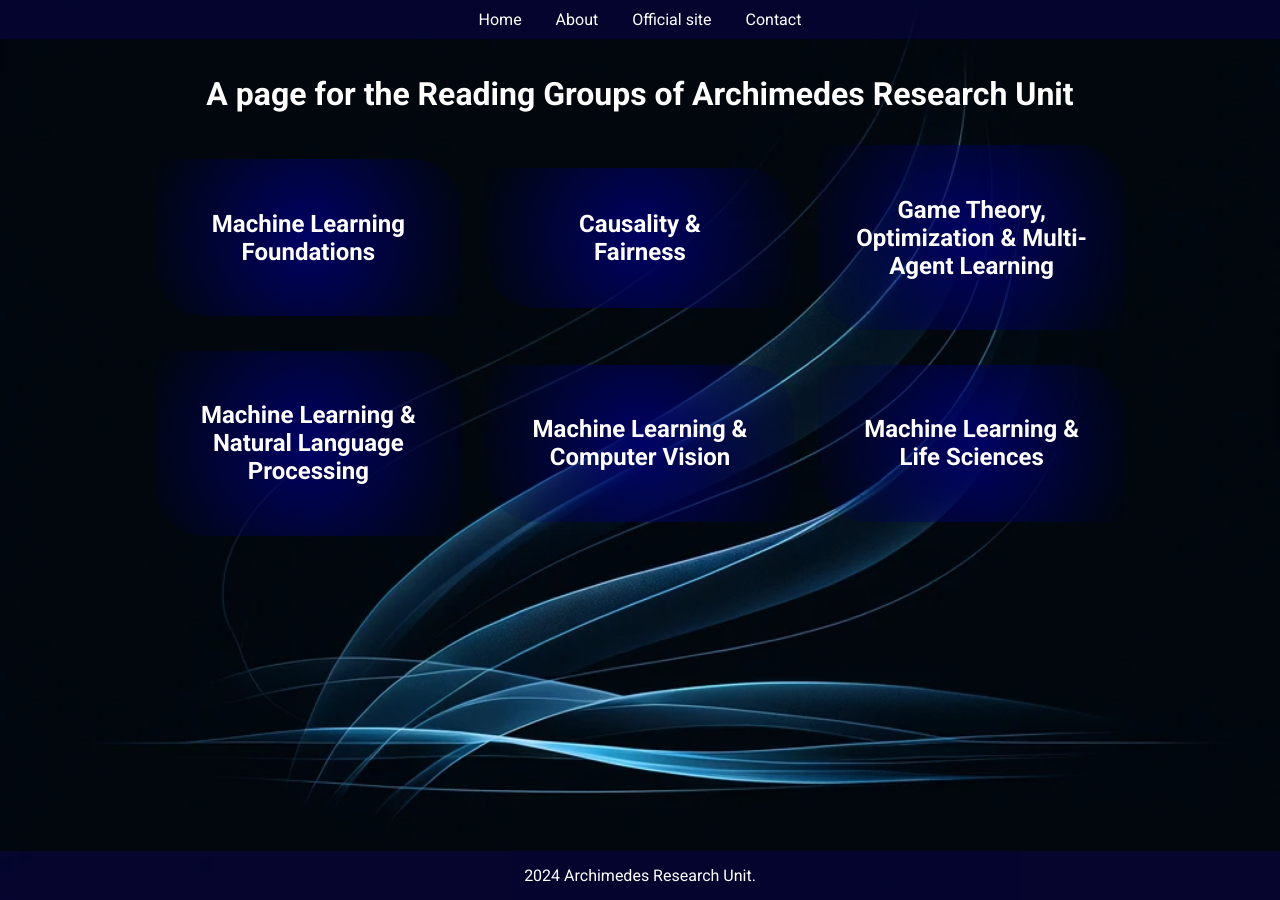
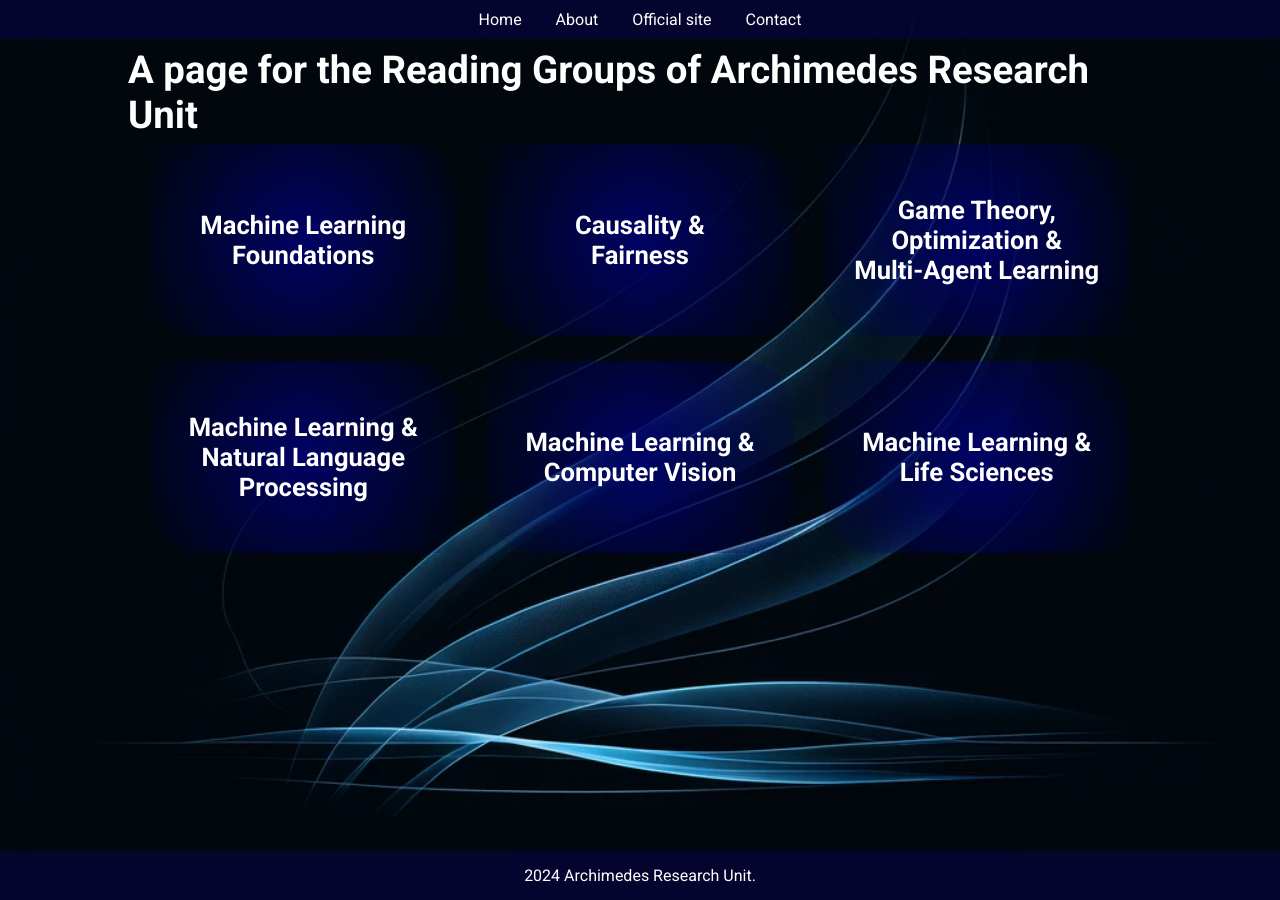
Before and after one commit to mandlos/archimedesai.github.io, a Jekyll site: the page built from index.html, in a window 1280 px wide. Built offline with Jekyll 4.4.1, drawn with Linux system fonts in a browser that asks for light colours.

Commit message:
modified:   assets/css/main.css 	modified:   index.html

```diff
--- a/assets/css/main.css
+++ b/assets/css/main.css
@@ -51,24 +51,36 @@
     }
 }
 
+.row-container{
+    display: flex;
+    flex-direction: column;
+    justify-content: center;
+    align-items: center;
+    margin: 0 auto;
+    justify-content: center;
+    align-items: center;
+}
+
 .row {
+    position: static;
     clear: both;
     text-align: center; /* Centers the images in the row */
+    height: fit-content;
   }
 
-.image-container {
-    width: 30%; /* Adjust the width to fit three in a row */
+/* .image-container {
+    width: 30%;
     height: auto;
     display: inline-block;
     margin: 15px;
     box-sizing: border-box;
-    overflow: hidden; /* This will ensure the images don't overflow their container */
+    overflow: hidden;
     border-radius: 50%;
 }
 
 .image-container img {
-    width: 90%; /* Make the image fill the container */
-    height: auto; /* Maintain the aspect ratio */
+    width: 90%;
+    height: auto;
     object-fit: cover;
     border-radius: 20%;
     box-shadow: none;
@@ -77,13 +89,13 @@
 .image-wrapper {
     position: relative;
     overflow: hidden;
-    border-radius: 20%; /* If you want rounded corners */
+    border-radius: 20%;
 }
 
 .image-wrapper img {
     width: 100%;
     height: auto;
-    display: block; /* Removes any extra space below the image */
+    display: block;
     object-fit: cover;
     border-radius:100%;
 }
@@ -97,16 +109,17 @@
     bottom: 0;
     background: radial-gradient(circle, rgba(255, 255, 255, 0.01) 60%, rgb(255, 255, 255, 0.9) 90%);
     border-radius:60%;
-}
+}  */
 
 .gradient-container {
+    position: static;
     display: inline-flex;
     flex-direction: column;
     justify-content: center;
     align-items: center;
     width: 30%; /* Adjust as needed */
-    height: 30%; /* Adjust as needed */
-    margin:1%;
+    height: 15vw; /* Adjust as needed */
+    margin:1vw;
     box-sizing: border-box;
     background: radial-gradient(circle, rgb(0, 2, 101), rgba(0, 0, 0, 0.043)); /* Radial gradient from light blue to dark blue */
     color: rgb(255, 255, 255); /* Text color */
@@ -118,17 +131,72 @@
 }
 
 .gradient-container a {
+    position: static;
     color: white; /* Make link text white */
     text-decoration: none; /* Remove underline from links */
     display: block; /* Make the entire area clickable */
 }
 
-
 h2 {
-    position: relative;
+    position: static;
     text-align: center;
     text-align-last: center;
     vertical-align: middle;
     height: 100%;
     padding: 10%;
+    font-size: 2vw;
 }
+
+h1 {
+    position: static;
+    top: 0vw;
+    color: white;
+    align: center;
+    font-size: 3vw;
+}
+
+.header-container {
+    display: flex;
+    justify-content: center;
+    align-items: center;
+    height: 6vw;
+}
+
+/* Medium screens */
+@media screen and (max-width: 1000px) {
+    h2 {
+        font-size: 4vw; /* Slightly larger on medium screens */
+    }
+    .gradient-container {
+        width: 100%; /* Each container takes up 100% width on small screens */
+        height: fit-content;
+    }
+}
+
+/* Small screens */
+@media screen and (max-width: 600px) {
+    h2 {
+        font-size: 2vw; /* Even larger on small screens */
+    }
+    .gradient-container {
+        width: 100%; /* Each container takes up 100% width on small screens */
+        height: fit-content;
+    }
+    .row-container {
+        width: fit-content;
+    }
+}
+
+/* Minimum font size */
+@media screen and (max-width: 400px) {
+    h2 {
+        font-size: 1vw; /* A fixed minimum font size for very small screens */
+    }
+    .gradient-container {
+        width: 100%; /* Each container takes up 100% width on small screens */
+        height: fit-content;
+    }
+    .row-container {
+        width: fit-content;
+    }
+}
--- a/index.html
+++ b/index.html
@@ -9,7 +9,6 @@
     <link rel="stylesheet" href="assets/css/main.css">
 </head>
 <body>
-    <h1 align="center" color="white">A page for the Reading Groups of Archimedes Research Unit</h1>
         <!-- <div class="row">
         <div class="image-container image-wrapper">
             <a href="pages/Foundations.html" target="_blank">
@@ -47,6 +46,11 @@
     </div> -->
 
 
+<div>
+    <div class="header-container">
+        <h1>A page for the Reading Groups of Archimedes Research Unit</h1>
+    </div>
+    <div class="row-container">
 
         <div class="row">
             <div class="gradient-container">
@@ -106,8 +110,8 @@
                 </a>
             </div>
         </div>
-
-
+    </div>
+</div>
 
 
 
```
Lines whose indentation alone changed are shown as unchanged.
